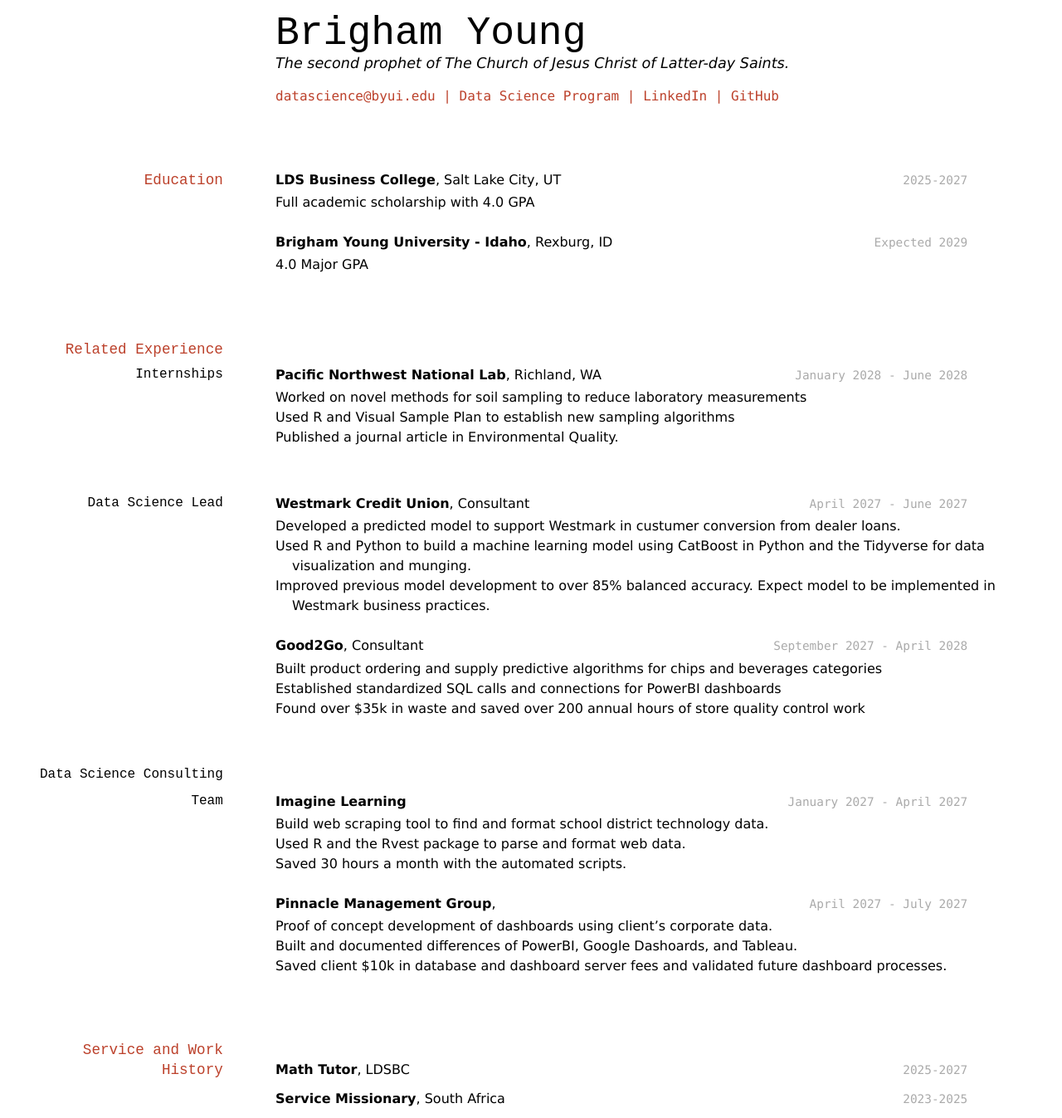
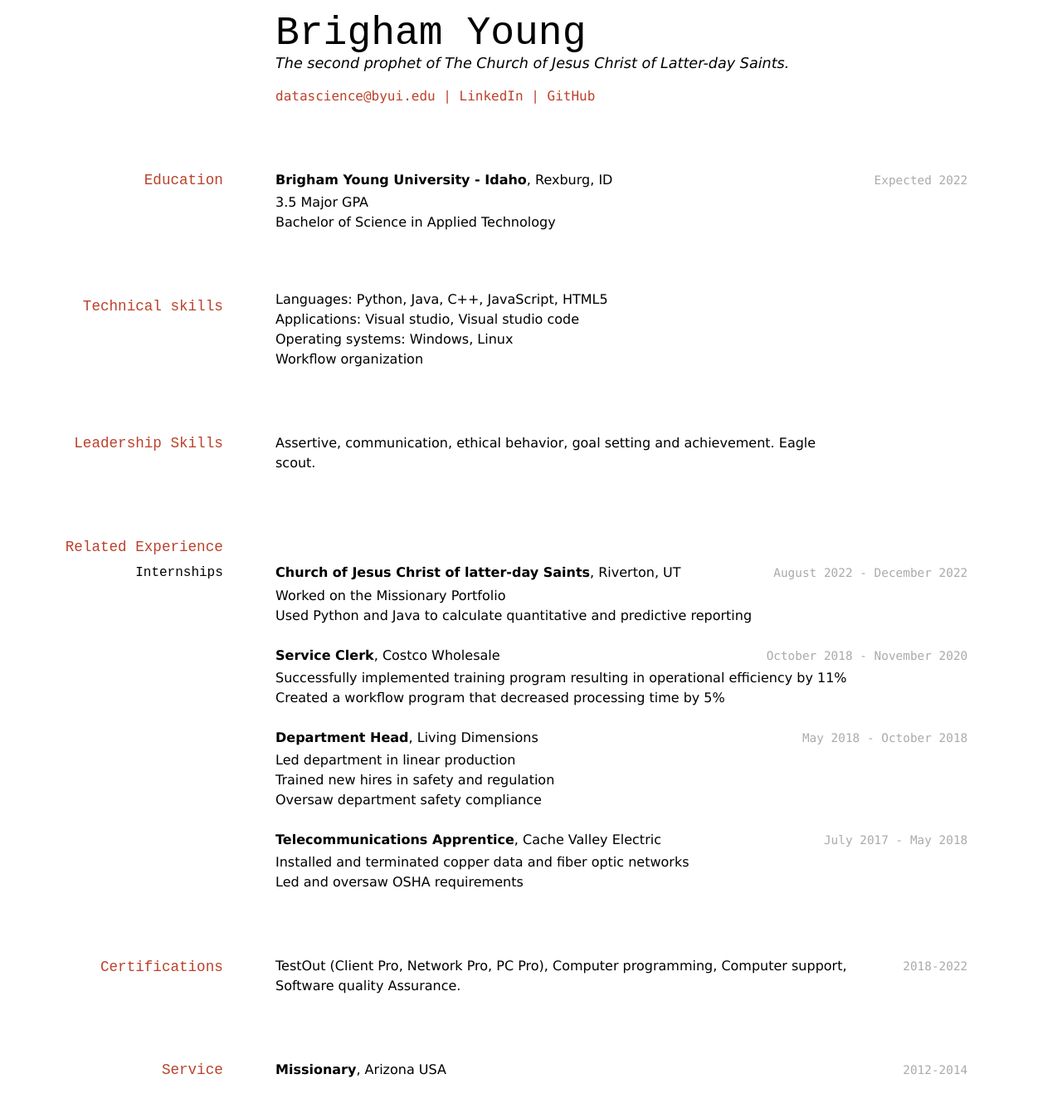
Before and after one commit to ManDrewCat/andrew_pehrson_resume, a Jekyll site: the page built from docs/index.md, in a window 1280 px wide. Shown: the whole page at 83% size. Built offline with Jekyll 4.4.1, drawn with Linux system fonts in a browser that asks for light colours; after the commit the page ends 1312 px from its top, so only the background shows below that.

Commit message:
Entered Resume

```diff
--- a/docs/index.md
+++ b/docs/index.md
@@ -2,13 +2,15 @@
 layout: cv
 title: Brigham Young's Resume
 ---
+
 # Brigham Young
+
 The second prophet of The Church of Jesus Christ of Latter-day Saints.
 
 <div id="webaddress">
-<a href="datascience@byui.edu">datascience@byui.edu</a>
-| <a href="https://byuidatascience.github.io/development.html">Data Science Program</a>
-| <a href="https://www.linkedin.com/groups/13537407/">LinkedIn</a>
+<a href="atpehrson@byu.edu">datascience@byui.edu</a>
+<!-- | <a href="https://byuidatascience.github.io/development.html">Data Science Program</a> -->
+| <a href="https://www.linkedin.com/public-profile/settings?trk=d_flagship3_profile_self_view_public_profile">LinkedIn</a>
 | <a href="https://github.com/byuids-resumes">GitHub</a>
 </div>
 
@@ -16,71 +18,61 @@ The second prophet of The Church of Jesus Christ of Latter-day Saints.
 
 ## Education
 
-`2025-2027`
-__LDS Business College__, Salt Lake City, UT
+`Expected 2022`
+**Brigham Young University - Idaho**, Rexburg, ID
 
-- Full academic scholarship with 4.0 GPA
+- 3.5 Major GPA
+- Bachelor of Science in Applied Technology
 
-`Expected 2029`
-__Brigham Young University - Idaho__, Rexburg, ID
+## Technical skills
 
-- 4.0 Major GPA
+- Languages: Python, Java, C++, JavaScript, HTML5
+- Applications: Visual studio, Visual studio code
+- Operating systems: Windows, Linux
+- Workflow organization
 
+## Leadership Skills
+
+Assertive, communication, ethical behavior, goal setting and achievement. Eagle scout.
 
 ## Related Experience
 
 ### Internships
 
-`January 2028 - June 2028`
-__Pacific Northwest National Lab__, Richland, WA
+`August 2022 - December 2022`
+**Church of Jesus Christ of latter-day Saints**, Riverton, UT
 
-- Worked on novel methods for soil sampling to reduce laboratory measurements
-- Used R and Visual Sample Plan to establish new sampling algorithms
-- Published a journal article in Environmental Quality.
+- Worked on the Missionary Portfolio
+- Used Python and Java to calculate quantitative and predictive reporting
 
-### Data Science Lead
+`October 2018 - November 2020`
+**Service Clerk**, Costco Wholesale
 
-`April 2027 - June 2027`
-__Westmark Credit Union__, Consultant
+- Successfully implemented training program resulting in operational efficiency by 11%
+- Created a workflow program that decreased processing time by 5%
 
-- Developed a predicted model to support Westmark in custumer conversion from dealer loans.
-- Used R and Python to build a machine learning model using CatBoost in Python and the Tidyverse for data visualization and munging.
-- Improved previous model development to over 85% balanced accuracy. Expect model to be implemented in Westmark business practices.
+`May 2018 - October 2018`
+**Department Head**, Living Dimensions
 
-`September 2027 - April 2028`
-__Good2Go__, Consultant
+- Led department in linear production
+- Trained new hires in safety and regulation
+- Oversaw department safety compliance
 
-- Built product ordering and supply predictive algorithms for chips and beverages categories
-- Established standardized SQL calls and connections for PowerBI dashboards
-- Found over $35k in waste and saved over 200 annual hours of store quality control work
+`July 2017 - May 2018`
+**Telecommunications Apprentice**, Cache Valley Electric
 
-### Data Science Consulting Team
+- Installed and terminated copper data and fiber optic networks
+- Led and oversaw OSHA requirements
 
-`January 2027 - April 2027`
-__Imagine Learning__
+## Certifications
 
-- Build web scraping tool to find and format school district technology data.
-- Used R and the Rvest package to parse and format web data.
-- Saved 30 hours a month with the automated scripts.
+`2018-2022`
+TestOut (Client Pro, Network Pro, PC Pro), Computer programming, Computer support, Software quality Assurance.
 
-`April 2027 - July 2027`
-__Pinnacle Management Group__,
+## Service
 
-- Proof of concept development of dashboards using client's corporate data.
-- Built and documented differences of PowerBI, Google Dashoards, and Tableau.
-- Saved client $10k in database and dashboard server fees and validated future dashboard processes.
-
-
-## Service and Work History
-
-`2025-2027`
-__Math Tutor__, LDSBC
-
-
-`2023-2025`
-__Service Missionary__, South Africa
-
-
+`2012-2014`
+**Missionary**, Arizona USA
 
 <!-- ### Footer
 
```
